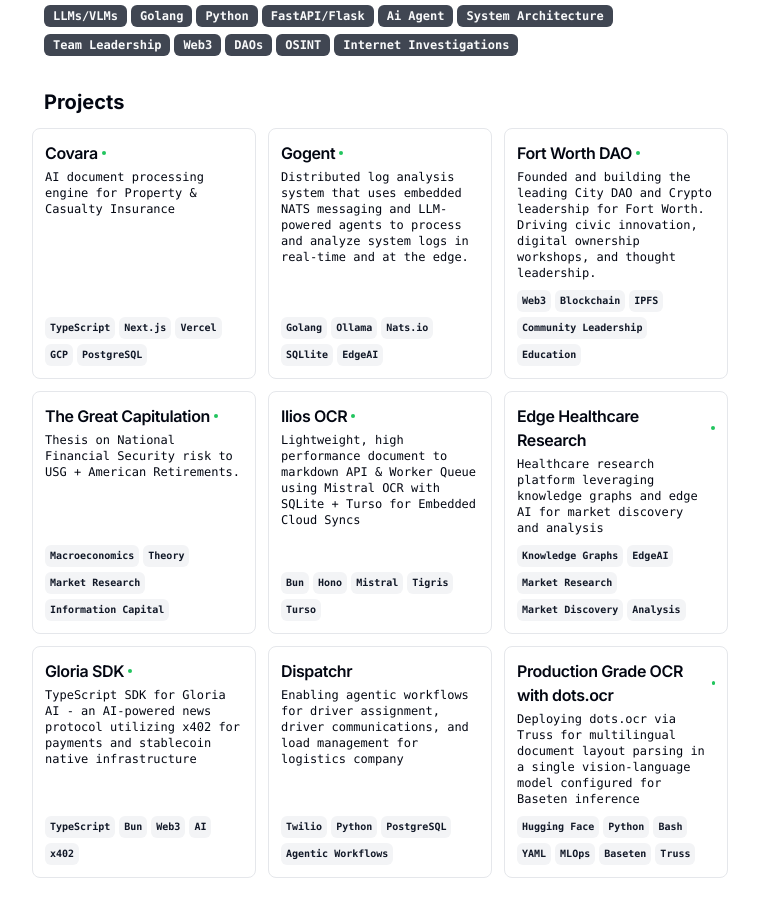
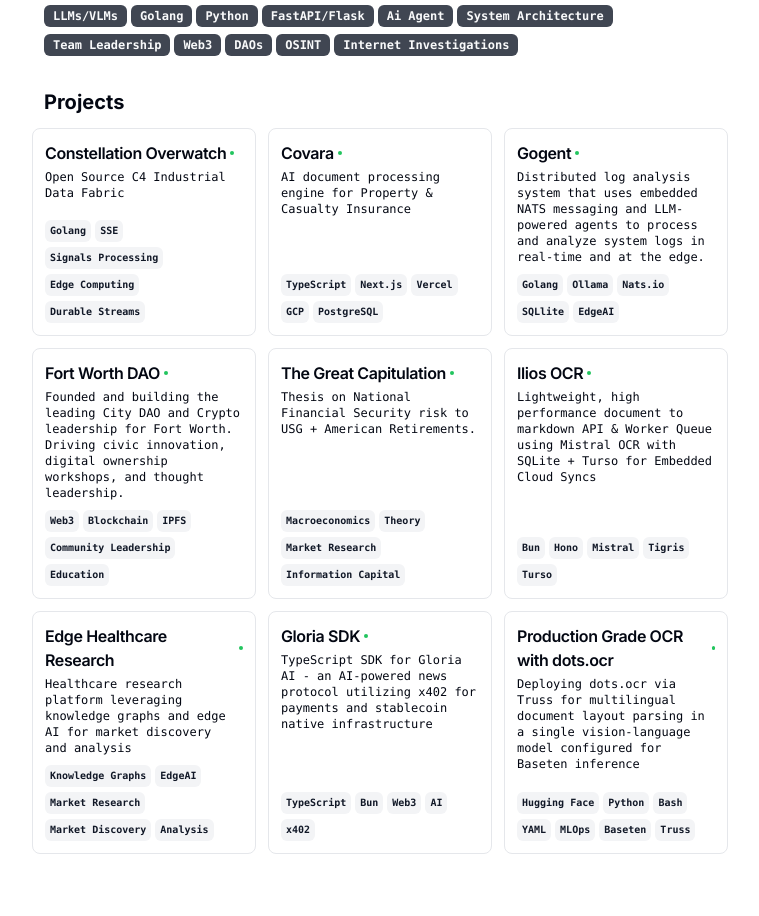
Before and after one commit to tobalo/cv, a Next.js app: page / in a window 1280 px wide. Shown: the part 2282-3198 px from the top of the page, without its empty margins (260-1019 px from the left). Built offline with nearby package versions, Linux system fonts and the light colour scheme.

Commit message:
cv: update with overwatch

```diff
--- a/src/data/resume-data.tsx
+++ b/src/data/resume-data.tsx
@@ -324,6 +324,22 @@
   ],
   projects: [
     {
+      title: "Constellation Overwatch",
+      techStack: [
+        "Golang",
+        "SSE",
+        "Signals Processing",
+        "Edge Computing",
+        "Durable Streams",
+      ],
+      description:
+        "Open Source C4 Industrial Data Fabric",
+      link: {
+        label: "constellation-overwatch.dev",
+        href: "https://constellation-overwatch.dev",
+      },
+    },
+    {
       title: "Covara",
       techStack: ["TypeScript", "Next.js", "Vercel", "GCP", "PostgreSQL"],
       description:
@@ -411,12 +427,6 @@
       },
     },
     {
-      title: "Dispatchr",
-      techStack: ["Twilio", "Python", "PostgreSQL", "Agentic Workflows"],
-      description:
-        "Enabling agentic workflows for driver assignment, driver communications, and load management for logistics company",
-    },
-    {
       title: "Production Grade OCR with dots.ocr",
       techStack: [
         "Hugging Face",
```
Also changed, not shown: src/app/icon.svg (added), 1 other file (tests, documents, lock files or other folders).
